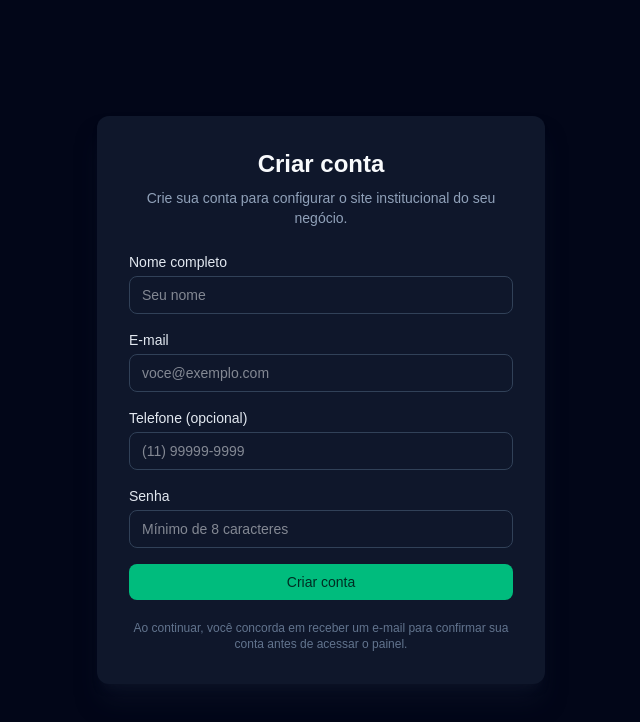
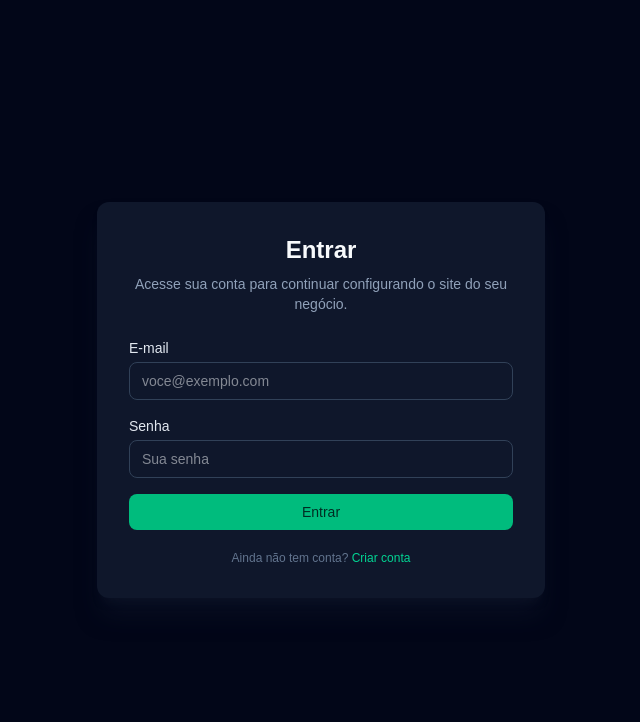
Before and after one commit to atomicpage-app/apbuilder, a Next.js app: page /sign-up in a window 1280 px wide. Shown: the top 722 px of the page, without its empty margins (319-959 px from the left). Built offline with nearby package versions, Linux system fonts and the light colour scheme.

Commit message:
fix(auth): refine sign-up flow and typings

```diff
--- a/app/(auth)/sign-up/page.tsx
+++ b/app/(auth)/sign-up/page.tsx
@@ -1,9 +1,10 @@
-// src/app/(auth)/sign-up/page.tsx
+// app/(auth)/sign-in/page.tsx
 'use client';
 
 import { FormEvent, useState } from 'react';
+import { useRouter } from 'next/navigation';
 
-type SignUpResponse =
+type SignInResponse =
   | {
       ok: true;
       message: string;
@@ -13,10 +14,9 @@ type SignUpResponse =
       errors: string[];
     };
 
-export default function SignUpPage() {
-  const [name, setName] = useState('');
+export default function SignInPage() {
+  const router = useRouter();
   const [email, setEmail] = useState('');
-  const [phone, setPhone] = useState('');
   const [password, setPassword] = useState('');
   const [isSubmitting, setIsSubmitting] = useState(false);
   const [errorMessages, setErrorMessages] = useState<string[]>([]);
@@ -29,34 +29,33 @@ export default function SignUpPage() {
     setSuccessMessage(null);
 
     try {
-      const response = await fetch('/api/auth/sign-up', {
+      const response = await fetch('/api/auth/sign-in', {
         method: 'POST',
         headers: {
           'Content-Type': 'application/json'
         },
         body: JSON.stringify({
-          name,
           email,
-          phone,
           password
         })
       });
 
-      const data = (await response.json()) as SignUpResponse;
+      const data = (await response.json()) as SignInResponse;
 
       if (!response.ok || !data.ok) {
-        const errors = !data.ok ? data.errors : ['Não foi possível criar a conta.'];
+        const errors = !data.ok ? data.errors : ['Não foi possível entrar.'];
         setErrorMessages(errors);
         return;
       }
 
       setSuccessMessage(data.message);
-      setName('');
-      setEmail('');
-      setPhone('');
-      setPassword('');
+
+      // TODO: quando houver dashboard/configuração de negócio, redirecionar para lá
+      setTimeout(() => {
+        router.push('/');
+      }, 800);
     } catch (error) {
-      console.error('Error submitting sign-up form:', error);
+      console.error('Error submitting sign-in form:', error);
       setErrorMessages(['Erro inesperado. Tente novamente mais tarde.']);
     } finally {
       setIsSubmitting(false);
@@ -67,10 +66,10 @@ export default function SignUpPage() {
     <main className="flex min-h-screen items-center justify-center bg-slate-950 px-4">
       <div className="w-full max-w-md rounded-xl bg-slate-900 p-8 shadow-xl shadow-slate-900/50">
         <h1 className="mb-2 text-center text-2xl font-semibold text-slate-50">
-          Criar conta
+          Entrar
         </h1>
         <p className="mb-6 text-center text-sm text-slate-400">
-          Crie sua conta para configurar o site institucional do seu negócio.
+          Acesse sua conta para continuar configurando o site do seu negócio.
         </p>
 
         {errorMessages.length > 0 && (
@@ -90,25 +89,6 @@ export default function SignUpPage() {
         )}
 
         <form className="space-y-4" onSubmit={handleSubmit}>
-          <div>
-            <label
-              htmlFor="name"
-              className="mb-1 block text-sm font-medium text-slate-200"
-            >
-              Nome completo
-            </label>
-            <input
-              id="name"
-              name="name"
-              className="block w-full rounded-lg border border-slate-700 bg-slate-900 px-3 py-2 text-sm text-slate-50 outline-none ring-0 transition focus:border-emerald-500 focus:ring-2 focus:ring-emerald-500/40"
-              value={name}
-              onChange={(event) => setName(event.target.value)}
-              placeholder="Seu nome"
-              autoComplete="name"
-              required
-            />
-          </div>
-
           <div>
             <label
               htmlFor="email"
@@ -131,24 +111,6 @@ export default function SignUpPage() {
 
           <div>
             <label
-              htmlFor="phone"
-              className="mb-1 block text-sm font-medium text-slate-200"
-            >
-              Telefone (opcional)
-            </label>
-            <input
-              id="phone"
-              name="phone"
-              className="block w-full rounded-lg border border-slate-700 bg-slate-900 px-3 py-2 text-sm text-slate-50 outline-none ring-0 transition focus:border-emerald-500 focus:ring-2 focus:ring-emerald-500/40"
-              value={phone}
-              onChange={(event) => setPhone(event.target.value)}
-              placeholder="(11) 99999-9999"
-              autoComplete="tel"
-            />
-          </div>
-
-          <div>
-            <label
               htmlFor="password"
               className="mb-1 block text-sm font-medium text-slate-200"
             >
@@ -161,10 +123,9 @@ export default function SignUpPage() {
               className="block w-full rounded-lg border border-slate-700 bg-slate-900 px-3 py-2 text-sm text-slate-50 outline-none ring-0 transition focus:border-emerald-500 focus:ring-2 focus:ring-emerald-500/40"
               value={password}
               onChange={(event) => setPassword(event.target.value)}
-              placeholder="Mínimo de 8 caracteres"
-              autoComplete="new-password"
+              placeholder="Sua senha"
+              autoComplete="current-password"
               required
-              minLength={8}
             />
           </div>
 
@@ -173,12 +134,18 @@ export default function SignUpPage() {
             disabled={isSubmitting}
             className="flex w-full items-center justify-center rounded-lg bg-emerald-500 px-3 py-2 text-sm font-medium text-emerald-950 transition hover:bg-emerald-400 disabled:cursor-not-allowed disabled:opacity-70"
           >
-            {isSubmitting ? 'Criando conta...' : 'Criar conta'}
+            {isSubmitting ? 'Entrando...' : 'Entrar'}
           </button>
 
           <p className="pt-1 text-center text-xs text-slate-500">
-            Ao continuar, você concorda em receber um e-mail para confirmar sua
-            conta antes de acessar o painel.
+            Ainda não tem conta?{' '}
+            <button
+              type="button"
+              className="text-emerald-400 underline-offset-2 hover:underline"
+              onClick={() => router.push('/sign-up')}
+            >
+              Criar conta
+            </button>
           </p>
         </form>
       </div>
```
